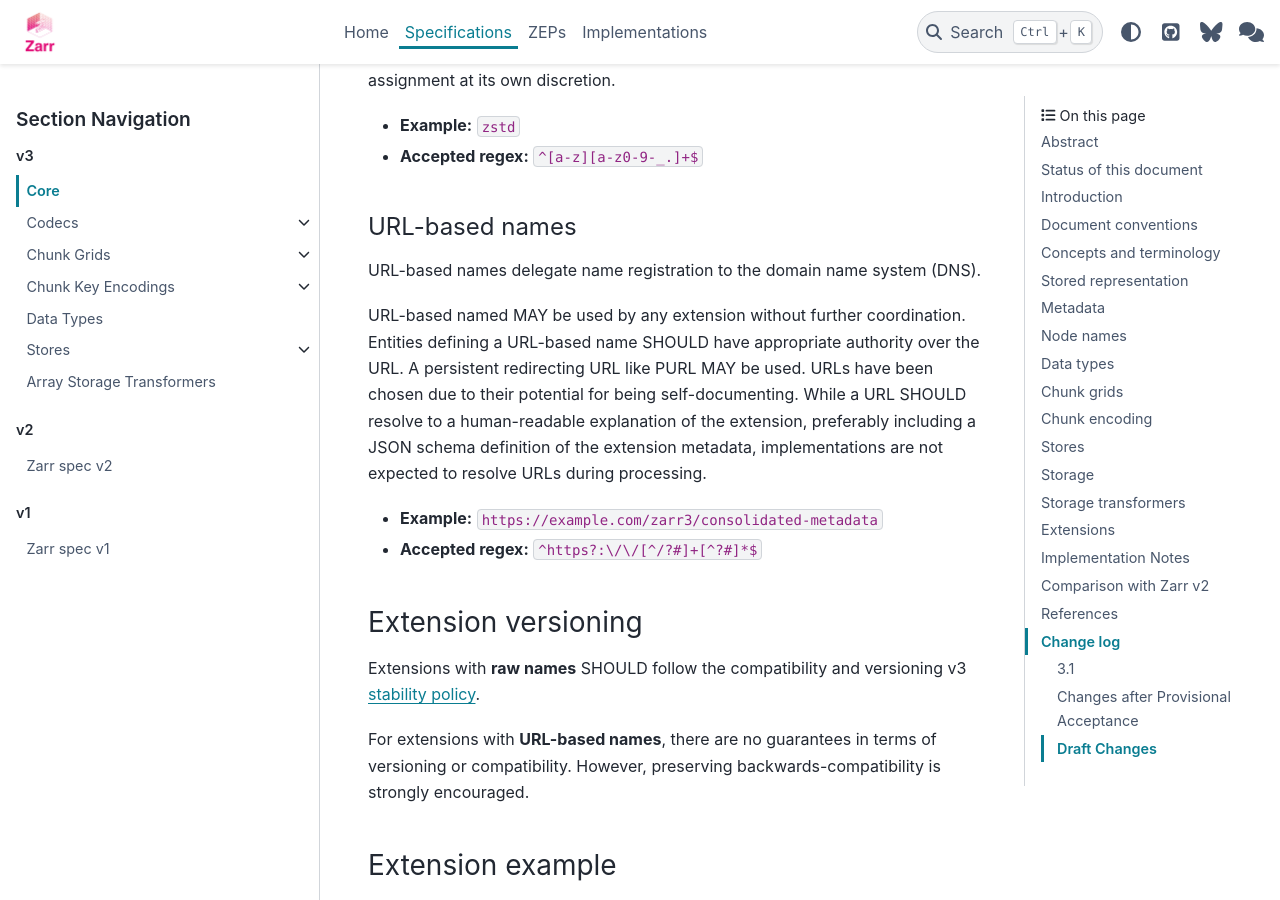
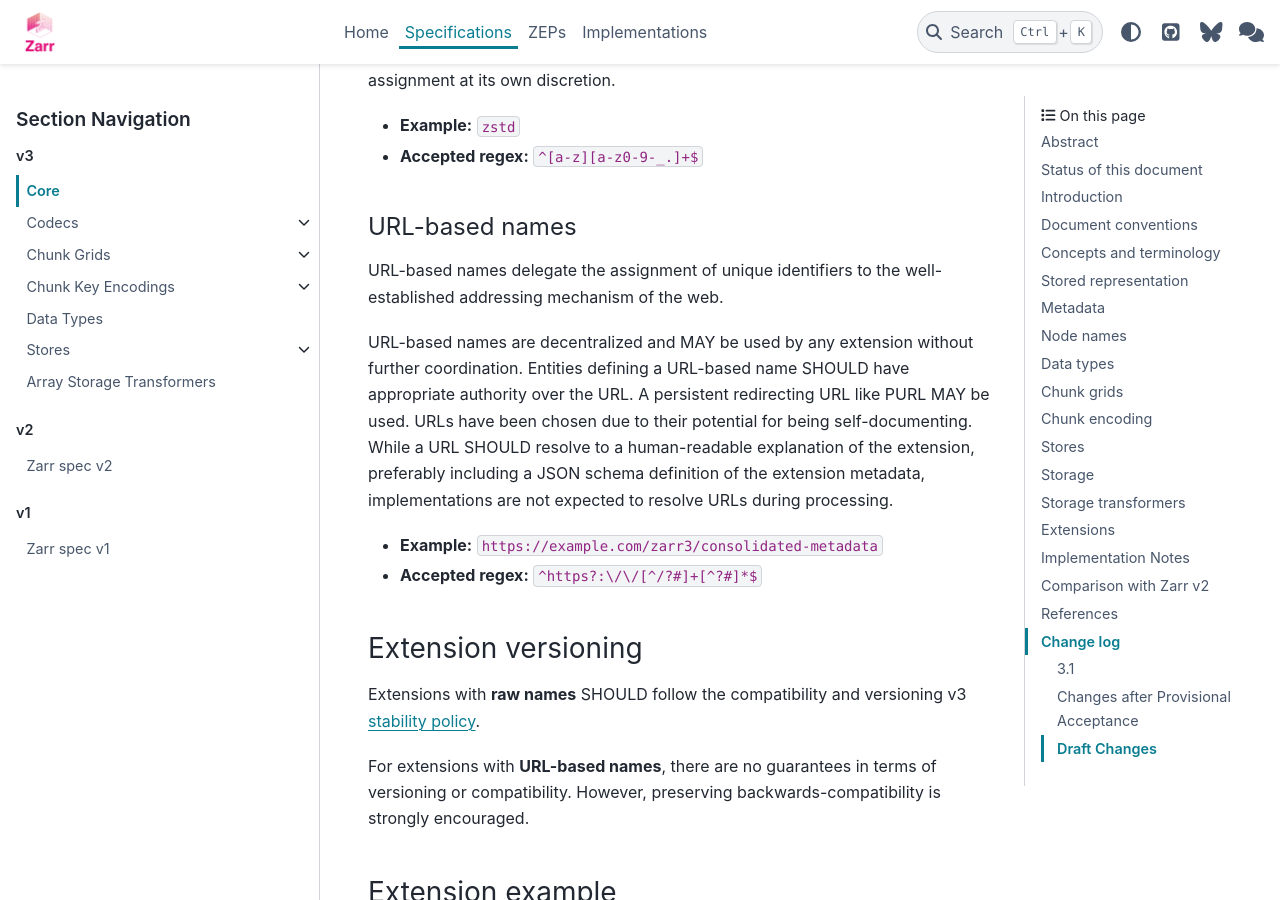
Before and after one commit to zarr-developers/zarr-specs, a Sphinx documentation site: the page built from docs/v3/core/index.rst, in a window 1280 px wide and 900 px high, scrolled down 35460 px. Built offline with Sphinx 7.4.7 and the PyData theme 0.15.4, drawn with Linux system fonts in a browser that asks for light colours.

Commit message:
Improve URL description

```diff
--- a/docs/v3/core/index.rst
+++ b/docs/v3/core/index.rst
@@ -1575,9 +1575,10 @@ discretion.
 URL-based names
 ^^^^^^^^^^^^^^^
 
-URL-based names delegate name registration to the domain name system (DNS).
-
-URL-based named MAY be used by any extension without further coordination.
+URL-based names delegate the assignment of unique identifiers to
+the well-established addressing mechanism of the web.
+
+URL-based names are decentralized and MAY be used by any extension without further coordination.
 Entities defining a URL-based name SHOULD have appropriate
 authority over the URL. A persistent redirecting URL like PURL MAY be used.
 URLs have been chosen due to their potential for being self-documenting.
```
